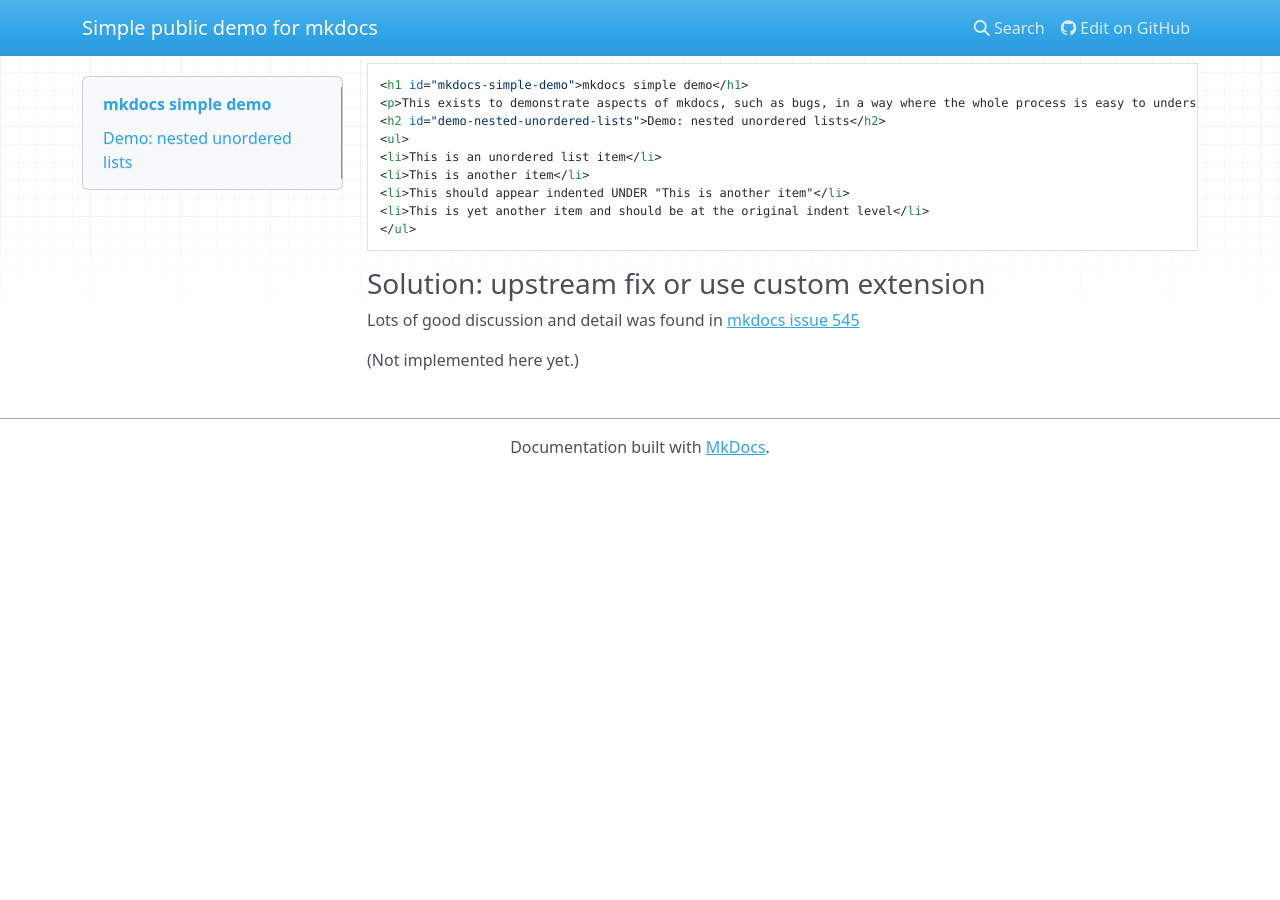
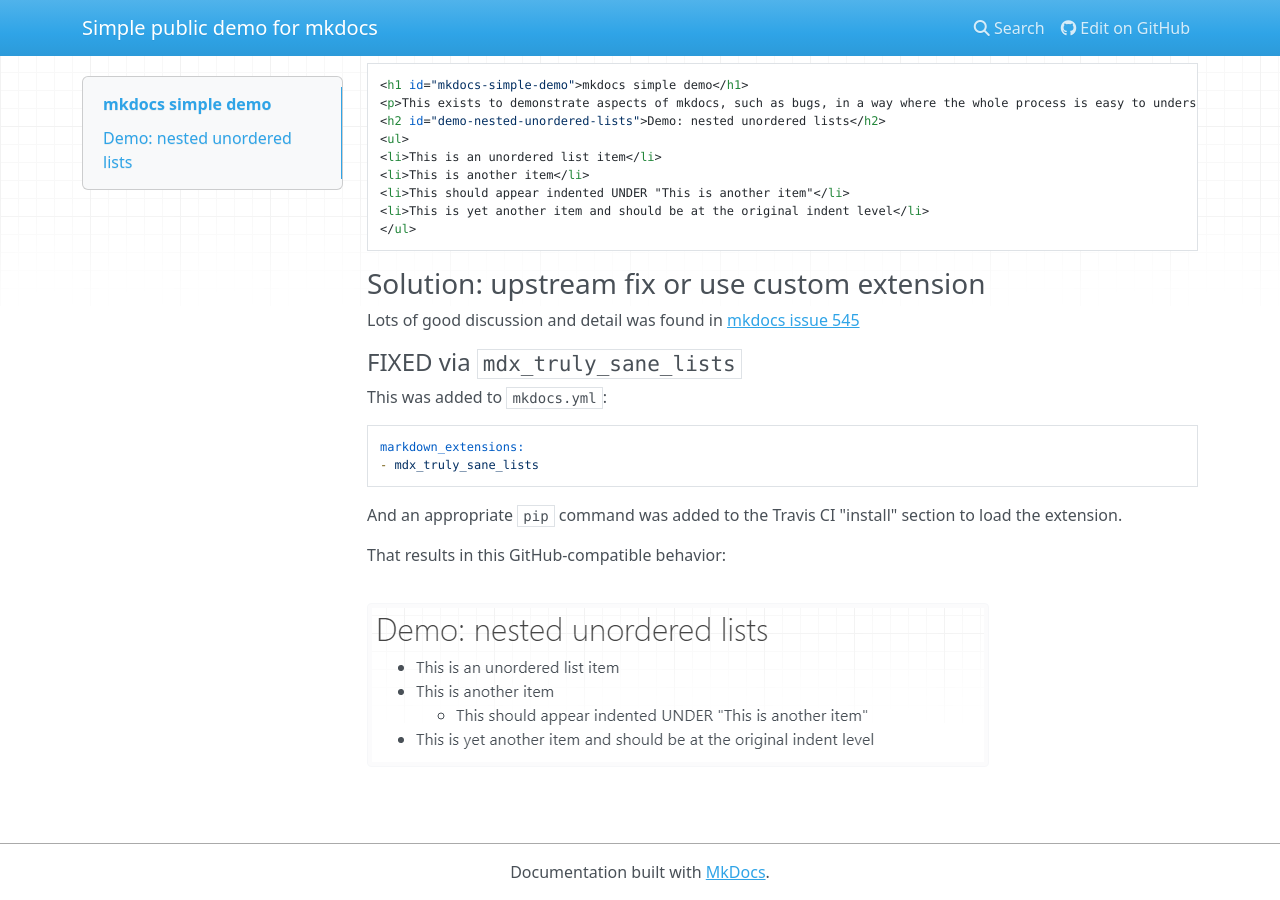
Before and after one commit to sbonds/mkdocs-simple-demo, an MkDocs documentation site: the page built from docs/index.md, in a window 1280 px wide and 900 px high, scrolled down 1248 px. Built offline with MkDocs 1.6.1, drawn with Linux system fonts in a browser that asks for light colours; nearby versions of some CDN libraries; before the commit the page ends 1723 px from its top, so only the background shows below that.

Commit message:
It works!

````diff
--- a/docs/index.md
+++ b/docs/index.md
@@ -41,4 +41,17 @@
 
 Lots of good discussion and detail was found in [mkdocs issue 545](https://github.com/mkdocs/mkdocs/issues/545)
 
-(Not implemented here yet.)
+#### FIXED via `mdx_truly_sane_lists`
+
+This was added to `mkdocs.yml`:
+
+```YAML
+markdown_extensions:
+- mdx_truly_sane_lists
+```
+
+And an appropriate `pip` command was added to the Travis CI "install" section to load the extension.
+
+That results in this GitHub-compatible behavior:
+
+![Truly Sane Lists extension renders as expected](2019-06-19-14-41-20.png)
````
Also changed, not shown: docs/2019-06-19-14-41-20.png (added).
